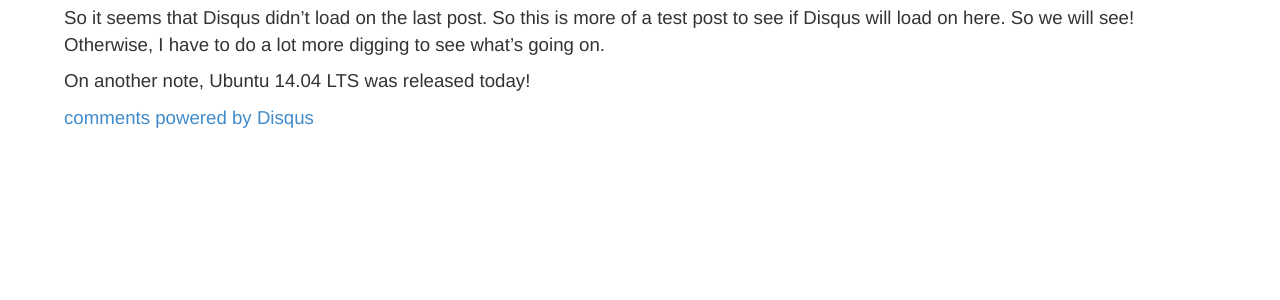
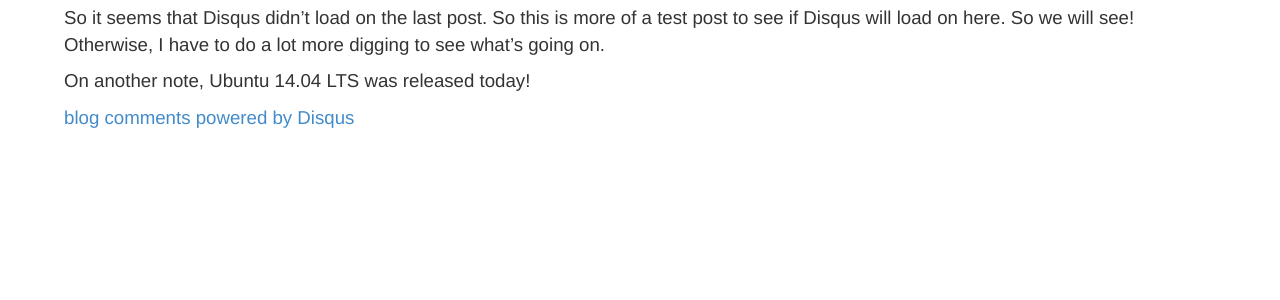
Before and after one commit to BrianMitchL/brianm.me, a Jekyll site: the page built from _posts/2014-04-17-troubles.md, in a window 1280 px wide. Shown: the part 210-510 px from the top of the page. Built offline with Jekyll 4.4.1, drawn with Linux system fonts in a browser that asks for light colours; nearby versions of some CDN libraries; comment, search, counter and statistics services are not loaded.

Commit message:
Got comments working after I broke it several commits ago

```diff
--- a/_config.yml
+++ b/_config.yml
@@ -7,6 +7,8 @@
   email : bman4789@gmail.com
   github : bman4789
   twitter : tech4789
+
+url: http://bman4789.github.io
 
 navigation:
 #      - text: Home
--- a/_layouts/post.html
+++ b/_layouts/post.html
@@ -24,4 +27,4 @@
     })();
 </script>
 <noscript>Please enable JavaScript to view the <a href="http://disqus.com/?ref_noscript">comments powered by Disqus.</a></noscript>
-<a href="http://disqus.com" class="dsq-brlink">comments powered by <span class="logo-disqus">Disqus</span></a>
+<a href="http://disqus.com" class="dsq-brlink">blog comments powered by <span class="logo-disqus">Disqus</span></a>
```
Also changed, not shown: other parts of _layouts/post.html (+3 -0 lines).
